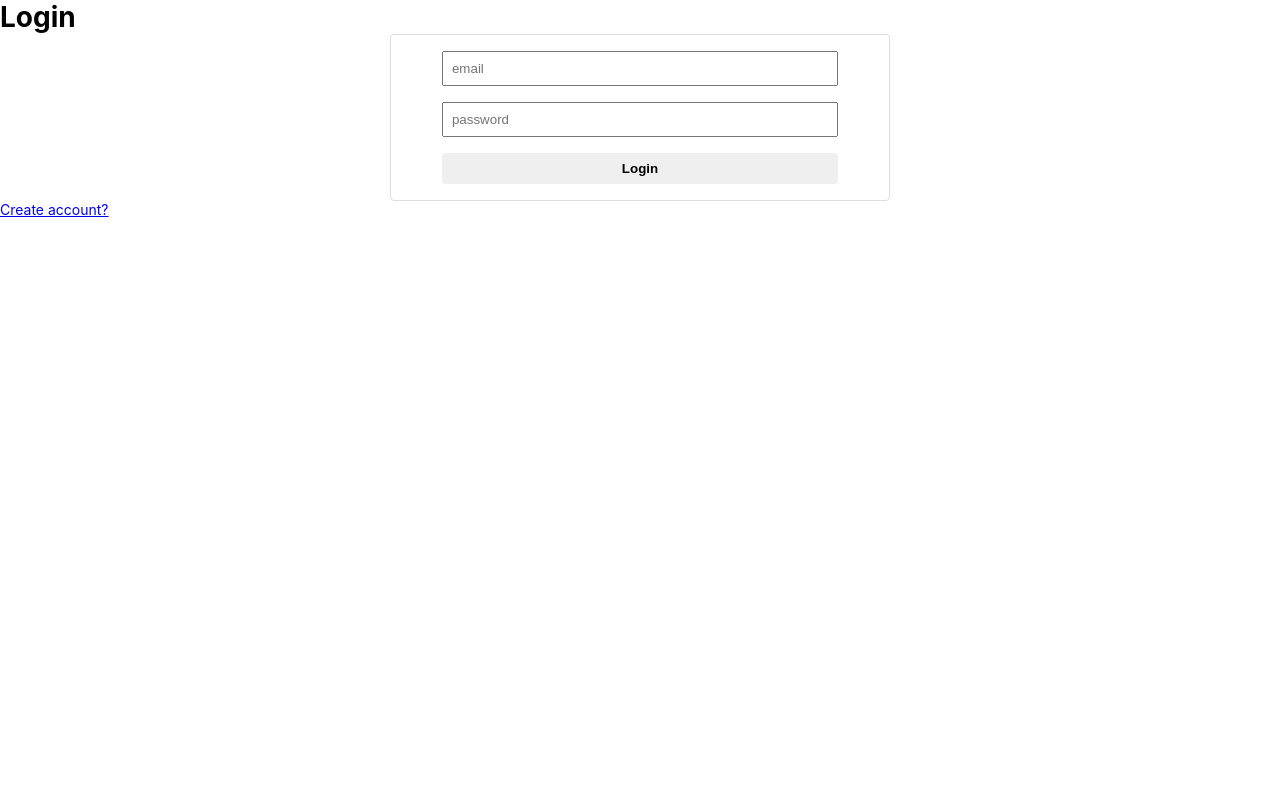
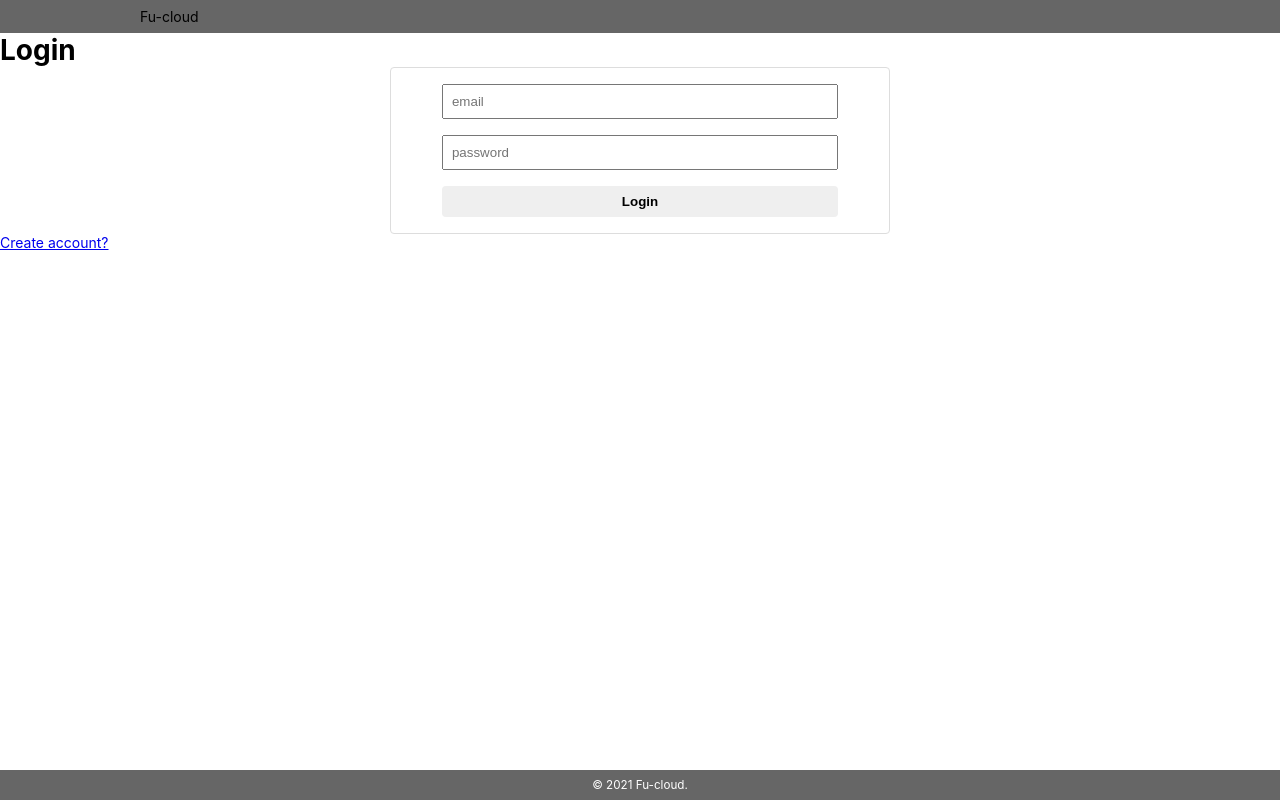
Before and after one commit to harutete/fuku, a Next.js app: page /login in a window 1280 px wide. Built offline with nearby package versions, Linux system fonts and the light colour scheme; no server answers.

Commit message:
Add: layouts

```diff
--- /dev/null
+++ b/src/components/organisms/Footer/index.module.css
@@ -0,0 +1,13 @@
+.footer {
+  background-color: #666666;
+  padding: 8px;
+}
+
+.footerContent {
+  display: flex;
+  justify-content: center;
+}
+
+.textCopyright {
+  color: #ffffff;
+}
--- /dev/null
+++ b/src/components/organisms/Footer/index.tsx
@@ -0,0 +1,9 @@
+import styles from  './index.module.css'
+
+export const Footer: React.FC = () => (
+  <footer className={styles.footer}>
+    <div className={styles.footerContent}>
+      <small className={styles.textCopyright}>&copy; 2021 Fu-cloud.</small>
+    </div>
+  </footer>
+)
--- /dev/null
+++ b/src/components/organisms/Header/index.module.css
@@ -0,0 +1,9 @@
+.header {
+  background-color: #666666;
+  padding: 8px;
+}
+
+.headerContent {
+  max-width: 1000px;
+  margin: auto;
+}
--- /dev/null
+++ b/src/components/organisms/Header/index.tsx
@@ -0,0 +1,9 @@
+import styles from  './index.module.css'
+
+export const Header: React.FC = () => (
+  <header className={styles.header}>
+    <div className={styles.headerContent}>
+      <div className={styles.headerTitle}>Fu-cloud</div>
+    </div>
+  </header>
+)
--- /dev/null
+++ b/src/components/organisms/MainWrapper/index.module.css
@@ -0,0 +1,3 @@
+.main {
+  flex-grow: 1;
+}
--- /dev/null
+++ b/src/components/organisms/MainWrapper/index.tsx
@@ -0,0 +1,11 @@
+import styles from  './index.module.css'
+
+interface Props {
+  children: React.ReactNode
+}
+
+export const MainWrapper: React.FC<Props> = ({ children }) => (
+  <main className={styles.main}>
+    {children}
+  </main>
+)
--- /dev/null
+++ b/src/components/templates/DefaultLayout/index.module.css
@@ -0,0 +1,6 @@
+.wrapper {
+  background-color: #ffffff;
+  display: flex;
+  flex-direction: column;
+  min-height: 100vh;
+}
--- /dev/null
+++ b/src/components/templates/DefaultLayout/index.tsx
@@ -0,0 +1,19 @@
+import React from "react";
+
+import { Header } from '../../organisms/Header'
+import { MainWrapper } from '../../organisms/MainWrapper'
+import { Footer } from '../../organisms/Footer'
+
+import styles from  './index.module.css'
+
+interface Props {
+  children: React.ReactNode
+}
+
+export const DefaultLayout: React.FC<Props> = ({ children }) => (
+  <div className={styles.wrapper}>
+    <Header />
+    <MainWrapper>{children}</MainWrapper>
+    <Footer />
+  </div>
+)
--- a/src/pages/_app.tsx
+++ b/src/pages/_app.tsx
@@ -3,6 +3,7 @@ import { useRouter } from 'next/router'
 import type { AppProps } from 'next/app'
 
 import { AuthContext, AuthProvider } from '../libs/context/AuthProvider'
+import { DefaultLayout } from '../components/templates/DefaultLayout'
 
 import '../styles/globals.css'
 
@@ -29,7 +30,9 @@ const AppInit = () => {
 const MyApp = ({ Component, pageProps }: AppProps) => (
   <AuthProvider>
     <AppInit />
-    <Component {...pageProps} />
+      <DefaultLayout>
+        <Component {...pageProps} />
+      </DefaultLayout>
   </AuthProvider>
 )
 
```
